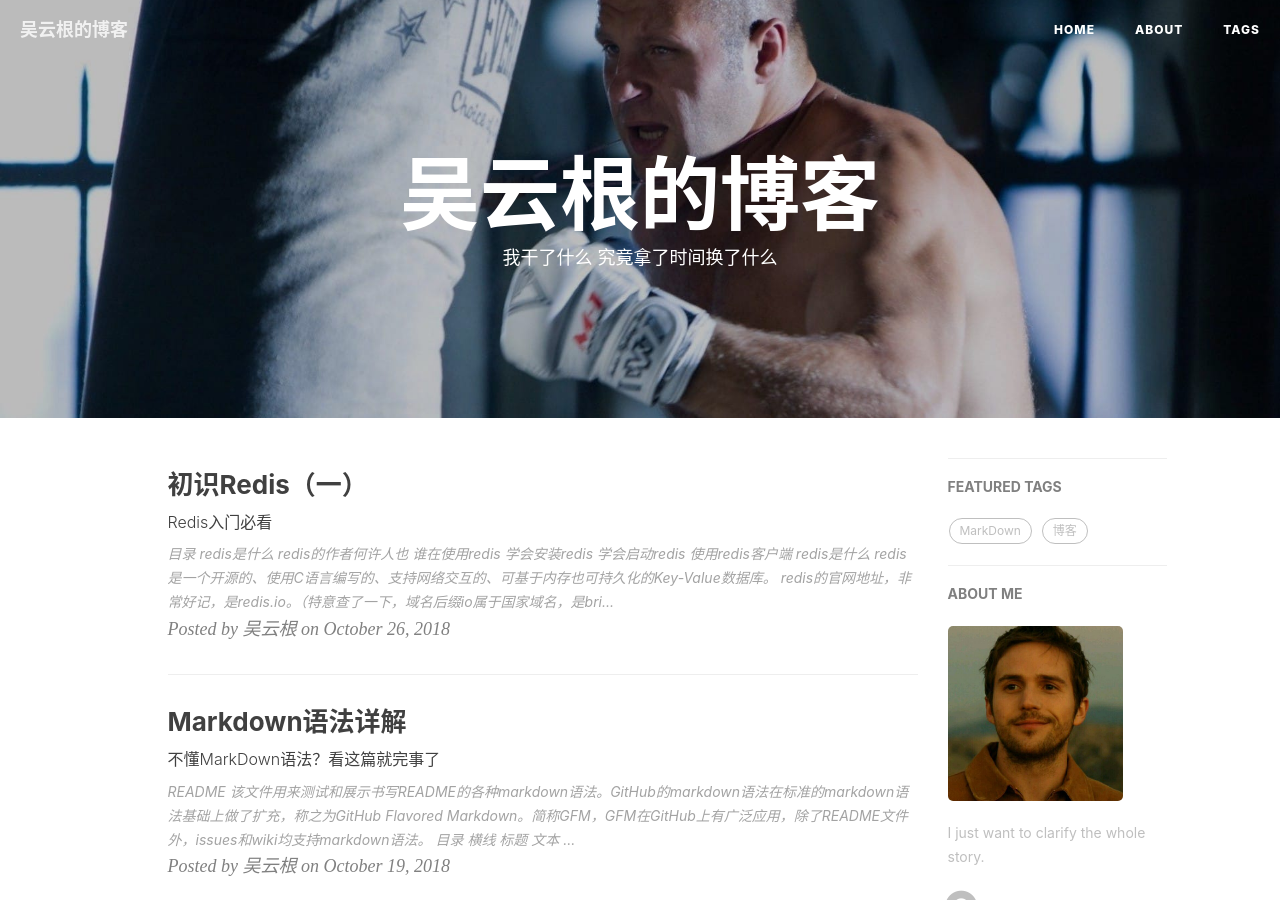
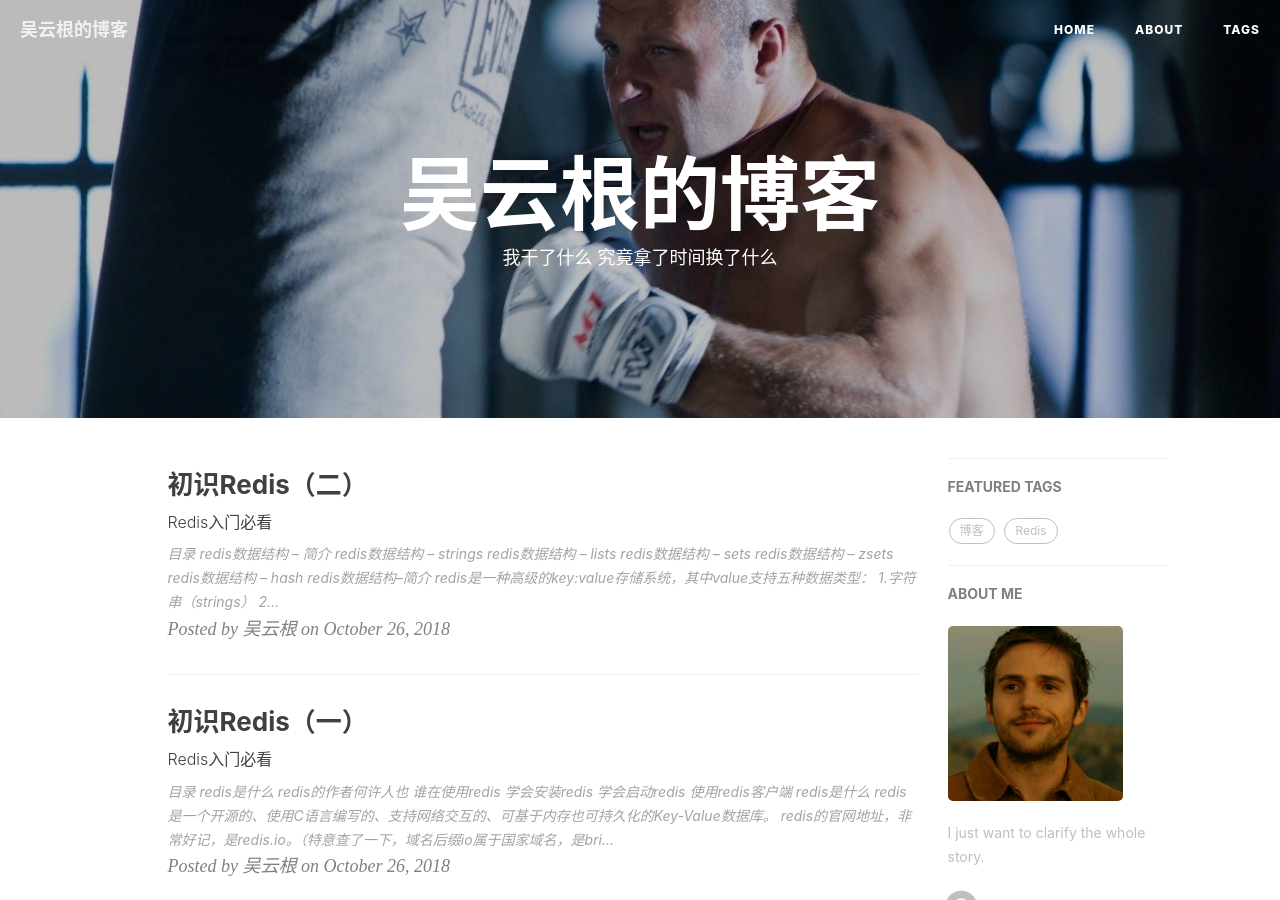
Before and after one commit to sharpFD/sharpFD.github.io, a Jekyll site: the page built from index.html, in a window 1280 px wide and 900 px high. Built offline with Jekyll 4.4.1, drawn with Linux system fonts in a browser that asks for light colours; nearby versions of some CDN libraries; the list of posts is cut into pages by our own code; comment, search, counter and statistics services are not loaded; some of the changed lines change nothing that is shown.

Commit message:
2018-10-26 redis初识（二）

````diff
--- a/_posts/2018-10-24-Redis_1.md
+++ b/_posts/2018-10-24-Redis_1.md
@@ -4,9 +4,9 @@ title:      "初识Redis（一）"
 subtitle:   "Redis入门必看"
 date:       2018-10-26
 author:     "吴云根"
-header-img: "img/2018_10_26/markdown.png"
+header-img: "img/2018_10_26/redis_background.jpeg"
 tags:
-    - MarkDown
+    - Redis
     - 博客
 ---
 
--- /dev/null
+++ b/_posts/2018-10-24-Redis_2.md
@@ -0,0 +1,220 @@
+---
+layout:     post
+title:      "初识Redis（二）"
+subtitle:   "Redis入门必看"
+date:       2018-10-26
+author:     "吴云根"
+header-img: "img/2018_10_26/redis_background.jpeg"
+tags:
+    - Redis
+    - 博客
+---
+
+## 目录
+* [redis数据结构 – 简介](#redis数据结构–简介)
+* [redis数据结构 – strings](#redis数据结构–strings)
+* [redis数据结构 – lists](#redis数据结构–lists)
+* [redis数据结构 – sets](#redis数据结构–sets)
+* [redis数据结构 – zsets](#redis数据结构–zsets)
+* [redis数据结构 – hash](#redis数据结构–hash)
+
+### redis数据结构–简介
+-----------
+redis是一种高级的key:value存储系统，其中value支持五种数据类型：
+
+    1.字符串（strings）
+    2.字符串列表（lists）
+    3.字符串集合（sets）
+    4.有序字符串集合（sorted sets）
+    5.哈希（hashes）
+
+而关于key，有几个点要提醒大家：
+
+    1.key不要太长，尽量不要超过1024字节，这不仅消耗内存，而且会降低查找的效率；
+    2.key也不要太短，太短的话，key的可读性会降低；
+    3.在一个项目中，key最好使用统一的命名模式，例如user:10000:passwd。
+
+### redis数据结构–strings
+-----------
+有人说，如果只使用redis中的字符串类型，且不使用redis的持久化功能，那么，redis就和memcache非常非常的像了。这说明strings类型是一个很基础的数据类型，也是任何存储系统都必备的数据类型。
+
+我们来看一个最简单的例子：
+
+```
+set mystr "hello world!" //设置字符串类型
+get mystr //读取字符串类型
+```
+
+字符串类型的用法就是这么简单，因为是二进制安全的，所以你完全可以把一个图片文件的内容作为字符串来存储。
+
+另外，我们还可以通过字符串类型进行数值操作：
+
+
+```
+127.0.0.1:6379> set mynum "2"
+OK
+127.0.0.1:6379> get mynum
+"2"
+127.0.0.1:6379> incr mynum
+(integer) 3
+127.0.0.1:6379> get mynum
+"3"
+```
+
+看，在遇到数值操作时，redis会将字符串类型转换成数值。
+
+由于INCR等指令本身就具有原子操作的特性，所以我们完全可以利用redis的INCR、INCRBY、DECR、DECRBY等指令来实现原子计数的效果，假如，在某种场景下有3个客户端同时读取了mynum的值（值为2），然后对其同时进行了加1的操作，那么，最后mynum的值一定是5。不少网站都利用redis的这个特性来实现业务上的统计计数需求。
+
+### redis数据结构–lists
+-----------
+
+redis的另一个重要的数据结构叫做lists，翻译成中文叫做“列表”。
+
+首先要明确一点，redis中的lists在底层实现上并不是数组，而是链表，也就是说对于一个具有上百万个元素的lists来说，在头部和尾部插入一个新元素，其时间复杂度是常数级别的，比如用LPUSH在10个元素的lists头部插入新元素，和在上千万元素的lists头部插入新元素的速度应该是相同的。
+
+虽然lists有这样的优势，但同样有其弊端，那就是，链表型lists的元素定位会比较慢，而数组型lists的元素定位就会快得多。
+
+lists的常用操作包括LPUSH、RPUSH、LRANGE等。我们可以用LPUSH在lists的左侧插入一个新元素，用RPUSH在lists的右侧插入一个新元素，用LRANGE命令从lists中指定一个范围来提取元素。我们来看几个例子：
+
+```
+//新建一个list叫做mylist，并在列表头部插入元素"1"
+127.0.0.1:6379> lpush mylist "1"
+//返回当前mylist中的元素个数
+(integer) 1
+//在mylist右侧插入元素"2"
+127.0.0.1:6379> rpush mylist "2"
+(integer) 2
+//在mylist左侧插入元素"0"
+127.0.0.1:6379> lpush mylist "0"
+(integer) 3
+//列出mylist中从编号0到编号1的元素
+127.0.0.1:6379> lrange mylist 0 1
+1) "0"
+2) "1"
+//列出mylist中从编号0到倒数第一个元素
+127.0.0.1:6379> lrange mylist 0 -1
+1) "0"
+2) "1"
+3) "2"
+```
+
+lists的应用相当广泛，随便举几个例子：
+
+    1.我们可以利用lists来实现一个消息队列，而且可以确保先后顺序，不必像MySQL那样还需要通过ORDER BY来进行排序。
+    2.利用LRANGE还可以很方便的实现分页的功能。
+    3.在博客系统中，每片博文的评论也可以存入一个单独的list中。
+
+### redis数据结构–sets
+-----------
+
+redis的集合，是一种无序的集合，集合中的元素没有先后顺序。
+
+集合相关的操作也很丰富，如添加新元素、删除已有元素、取交集、取并集、取差集等。我们来看例子：
+
+```
+//向集合myset中加入一个新元素"one"
+127.0.0.1:6379> sadd myset "one"
+(integer) 1
+127.0.0.1:6379> sadd myset "two"
+(integer) 1
+//列出集合myset中的所有元素
+127.0.0.1:6379> smembers myset
+1) "one"
+2) "two"
+//判断元素1是否在集合myset中，返回1表示存在
+127.0.0.1:6379> sismember myset "one"
+(integer) 1
+//判断元素3是否在集合myset中，返回0表示不存在
+127.0.0.1:6379> sismember myset "three"
+(integer) 0
+//新建一个新的集合yourset
+127.0.0.1:6379> sadd yourset "1"
+(integer) 1
+127.0.0.1:6379> sadd yourset "2"
+(integer) 1
+127.0.0.1:6379> smembers yourset
+1) "1"
+2) "2"
+//对两个集合求并集
+127.0.0.1:6379> sunion myset yourset
+1) "1"
+2) "one"
+3) "2"
+4) "two"
+```
+
+对于集合的使用，也有一些常见的方式，比如，QQ有一个社交功能叫做“好友标签”，大家可以给你的好友贴标签，比如“大美女”、“土豪”、“欧巴”等等，这时就可以使用redis的集合来实现，把每一个用户的标签都存储在一个集合之中。
+
+
+### redis数据结构–zsets
+-----------
+
+redis不但提供了无需集合（sets），还很体贴的提供了有序集合（sorted sets）。有序集合中的每个元素都关联一个序号（score），这便是排序的依据。
+
+很多时候，我们都将redis中的有序集合叫做zsets，这是因为在redis中，有序集合相关的操作指令都是以z开头的，比如zrange、zadd、zrevrange、zrangebyscore等等
+
+老规矩，我们来看几个生动的例子：
+//新增一个有序集合myzset，并加入一个元素baidu.com，给它赋予的序号是1：
+
+```
+127.0.0.1:6379> zadd myzset 1 baidu.com
+(integer) 1
+//向myzset中新增一个元素360.com，赋予它的序号是3
+127.0.0.1:6379> zadd myzset 3 360.com
+(integer) 1
+//向myzset中新增一个元素google.com，赋予它的序号是2
+127.0.0.1:6379> zadd myzset 2 google.com
+(integer) 1
+//列出myzset的所有元素，同时列出其序号，可以看出myzset已经是有序的了。
+127.0.0.1:6379> zrange myzset 0 -1 with scores
+1) "baidu.com"
+2) "1"
+3) "google.com"
+4) "2"
+5) "360.com"
+6) "3"
+//只列出myzset的元素
+127.0.0.1:6379> zrange myzset 0 -1
+1) "baidu.com"
+2) "google.com"
+3) "360.com"
+```
+
+
+### redis数据结构–hash
+-----------
+
+最后要给大家介绍的是hashes，即哈希。哈希是从redis-2.0.0版本之后才有的数据结构。
+
+hashes存的是字符串和字符串值之间的映射，比如一个用户要存储其全名、姓氏、年龄等等，就很适合使用哈希。
+
+我们来看一个例子：
+
+```
+//建立哈希，并赋值
+127.0.0.1:6379> HMSET user:001 username antirez password P1pp0 age 34
+OK
+//列出哈希的内容
+127.0.0.1:6379> HGETALL user:001
+1) "username"
+2) "antirez"
+3) "password"
+4) "P1pp0"
+5) "age"
+6) "34"
+//更改哈希中的某一个值
+127.0.0.1:6379> HSET user:001 password 12345
+(integer) 0
+//再次列出哈希的内容
+127.0.0.1:6379> HGETALL user:001
+1) "username"
+2) "antirez"
+3) "password"
+4) "12345"
+5) "age"
+6) "34"
+```
+
+有关hashes的操作，同样很丰富，需要时，大家可以从这里[查询](https://redis.io/commands#hash "悬停显示")。
+
+> 更多Redis命令可以登陆官网查看，这里提供一个[中文版本](http://redisdoc.com/index.html "悬停显示")和一个[英文版本](https://redis.io/commands "悬停显示")。
````
Also changed, not shown: img/2018_10_26/redis_background.jpeg (added).
